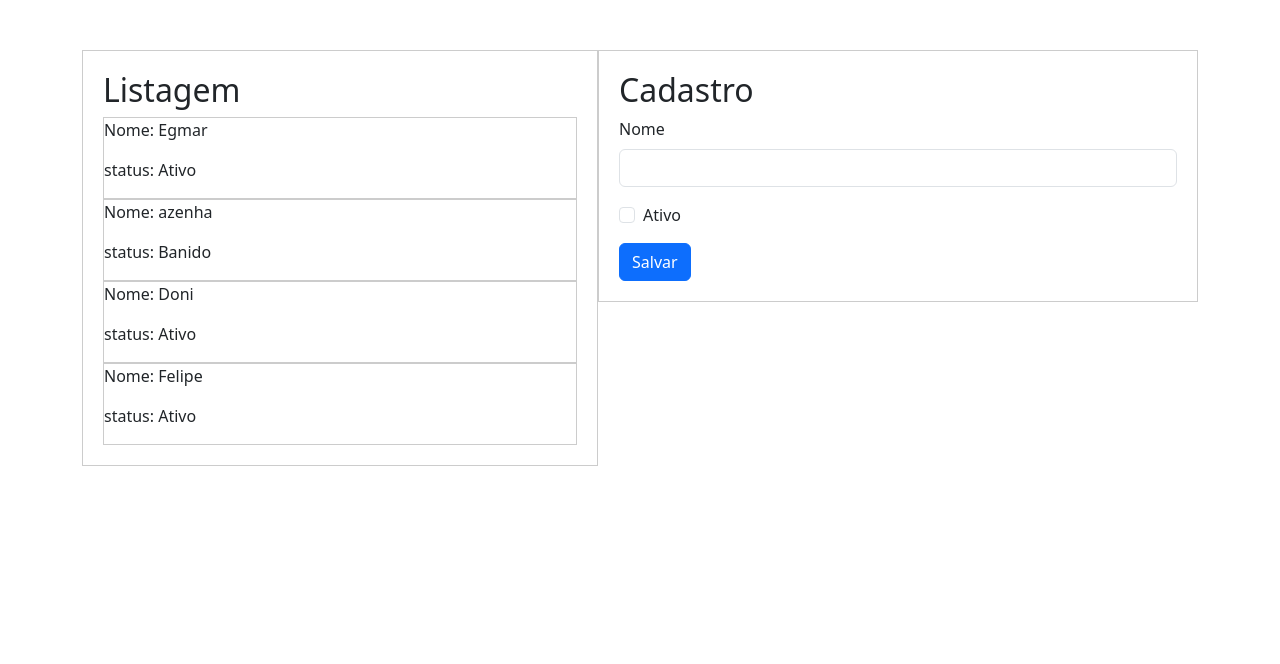
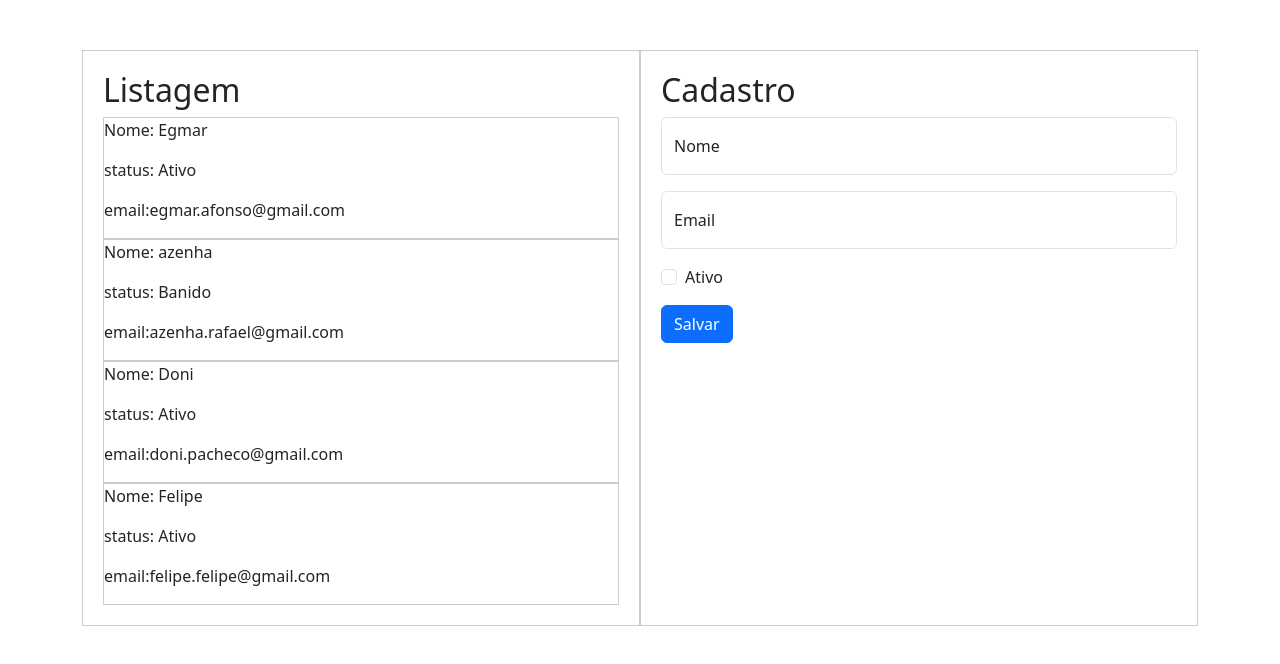
Before and after one commit to afonsoegmar/gerenciador-usuarios, a React (Create React App) app: page / in a window 1280 px wide. Shown: the top 664 px of the page. Built offline with nearby package versions, Linux system fonts and the light colour scheme.

Commit message:
Cadastro transferido para componentes
Adicionado e-mail no objeto usuário e Cadastro, definido número mínimo de caracteres para nome e definir e-mail válido, usei biblioteca react-toastify.

```diff
--- a/package.json
+++ b/package.json
@@ -9,6 +9,7 @@
     "react": "^18.2.0",
     "react-dom": "^18.2.0",
     "react-scripts": "5.0.1",
+    "react-toastify": "^9.1.3",
     "web-vitals": "^2.1.4"
   },
   "scripts": {
--- a/src/App.js
+++ b/src/App.js
@@ -2,7 +2,8 @@ import React from "react";
 import "./App.css"
 import Cadastro from "./Componentes/cadastro";
 import Listagem from "./Componentes/Listagem.js"
-
+import'react-toastify/dist/ReactToastify.css';
+import{ToastContainer}from"react-toastify";
 function App() {
 
 
@@ -26,10 +27,10 @@ function App() {
 
   const usuarios_padrao = [
 
-      {nome: "Egmar", status: true},
-      {nome: "azenha", status: false},
-      {nome: "Doni", status: true},
-      {nome: "Felipe", status: true}
+      {nome: "Egmar", status: true, email: "egmar.afonso@gmail.com",},
+      {nome: "azenha", status: false, email: "azenha.rafael@gmail.com",},
+      {nome: "Doni", status: true, email: "doni.pacheco@gmail.com",},
+      {nome: "Felipe", status: true, email: "felipe.felipe@gmail.com"}
 
 
   ]
@@ -39,6 +40,18 @@ function App() {
 
   return (
     <div className="container">
+
+      <ToastContainer
+        position="top-right"
+        autoClose={5000}
+        hideProgressBar={false}
+        newestOnTop={false}
+        rtl={false}
+        pauseOnFocusLoss
+        draggable
+        pauserOnHover
+        theme="dark"
+        />
 
       <div className="d-flex justify-content-around">
 
--- a/src/Componentes/Listagem.js
+++ b/src/Componentes/Listagem.js
@@ -9,6 +9,7 @@ function Listagem(props){
               <div style={{border:"1px solid #CCC"}}>
               <p> Nome: {item.nome} </p>
               <p> status: {item.status == true ?"Ativo" :"Banido"} </p>
+              <p>email:{item.email}</p>
               </div>
 
             )
--- a/src/Componentes/cadastro.js
+++ b/src/Componentes/cadastro.js
@@ -1,10 +1,14 @@
 import React from 'react';
+import{toast} from 'react-toastify'
 
 // import { Container } from './styles';
 
 function Cadastro(props) {
   const [nome, alteraNome] = React.useState("");
   const [status, alteraStatus] = React.useState(false);
+  const [email, alteraEmail] = React.useState(false);
+
+
 
 
 
@@ -15,38 +19,78 @@ function Cadastro(props) {
 
     const usuario = {
       nome:nome,
-      status:status
+      status:status,
+      email: email,
+
+    }
+    if(verifica()){
+      props.alteraUsuarios([ ...props.usuarios, usuario])
+
     }
 
-    props.alteraUsuarios([ ...props.usuarios, usuario])
+
   }
+
+  function veriEmail(email){
+    const re = /^[^\s@]+@[^\s@]+\.[^\s@]+$/;
+    return re.test(email)
+  }
+  function verifica(){
+    if(!nome){
+      toast('X.Digite um Nome!')
+      return;
+    }
+    if(nome.length < 3){
+      toast('Não Aceitamos Nomes Com menos de 3 Caracteres.')
+      return;
+    }
+    if(!email){
+      toast('X. Digite um E-mail')
+      return;
+    }
+    if(!veriEmail(email)){
+     toast('X! Digite um e-mail válido')
+     return;
+    }
+    return true;
+
+
+  }
+
+
+
   return (
-    <div>
+
+
       <div className="caixa">
           <h2> Cadastro</h2>
 
 
           <form onSubmit={(e)=>salvar(e)}>
-            <div class="mb-3">
-              <label for="txtbox" class="form-label">Nome</label>
-              <input  onChange={e => alteraNome(e.target.value)} class="form-control" />
 
-            </div>
+          <div className="mb-3 form-floating">
+                        <input onChange={e=>alteraNome(e.target.value)} className="form-control" id="txtNome" placeholder="None"/>
+                        <label htmlFor="txtNome" className="form-label">Nome</label>
+                    </div>
+                    <div className="mb-3 form-floating">
+                        <input onChange={e=>alteraEmail(e.target.value)} className="form-control" id="txtNome" placeholder="None"/>
+                        <label htmlFor="txtNome" className="form-label">Email</label>
+                    </div>
+                    <div className="mb-3 form-check">
+                        <input checked={status} onChange={e=>alteraStatus(e.target.checked)} type="checkbox" className="form-check-input" id="cboxStatus"/>
+                        <label className="form-check-label" htmlFor="cboxStatus">Ativo</label>
+                    </div>
 
 
 
-              <div class="mb-3 form-check">
-                <input checked = {status}onChange={e => alteraStatus(e.target.checked)} type="checkbox" class="form-check-input" id="cboxStatus"/>
-                <label class="form-check-label" for="cboxStatus">Ativo</label>
-              </div>
-
-              <button type="submit" class="btn btn-primary">Salvar</button>
+              <button type="submit" className="btn btn-primary">Salvar</button>
 
             </form>
+          </div>
 
-        </div>
-    </div>
-  );
+
+
+  )
 }
 
 export default Cadastro;
```
Also changed, not shown: 1 other file (tests, documents, lock files or other folders).
